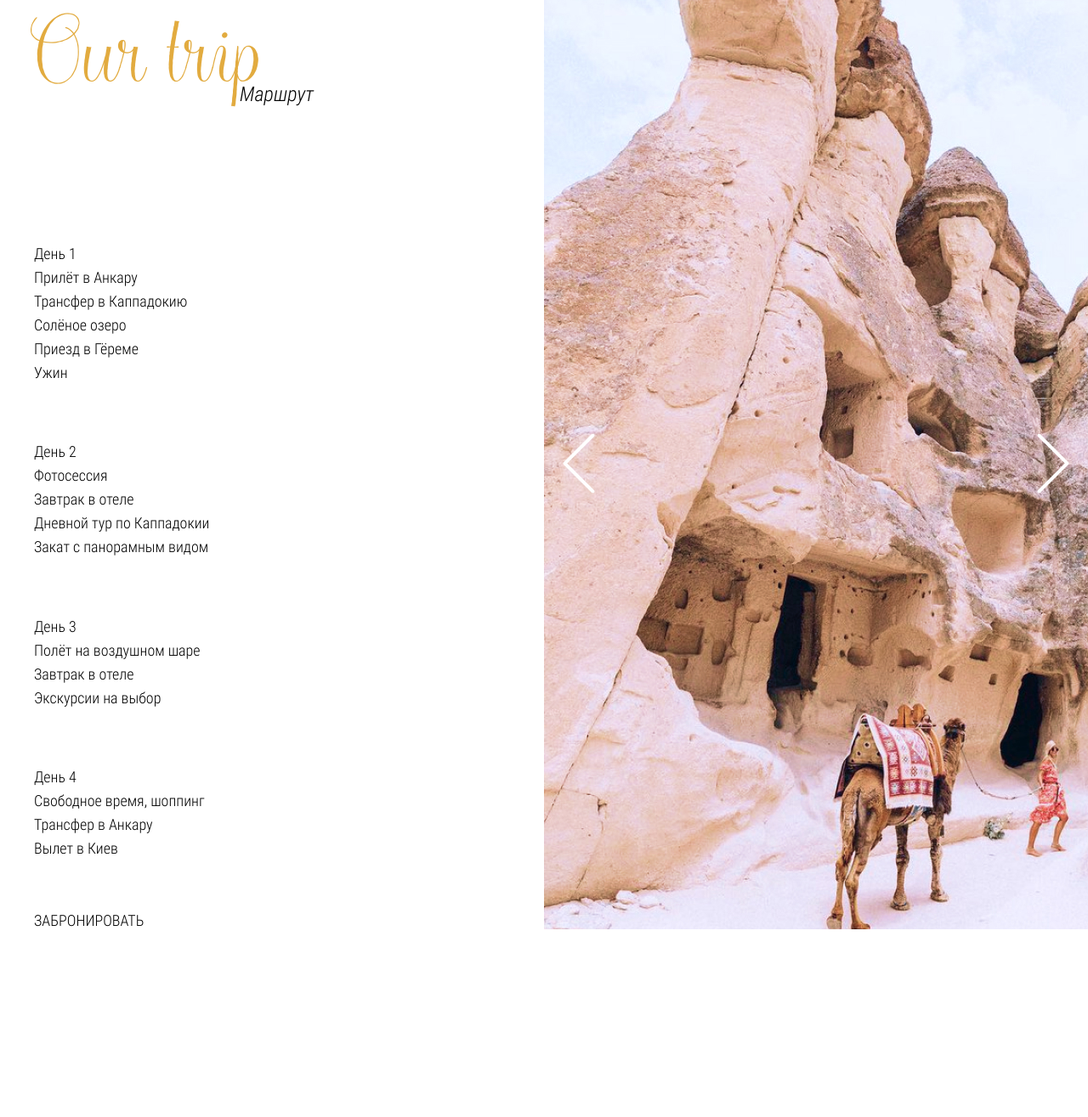
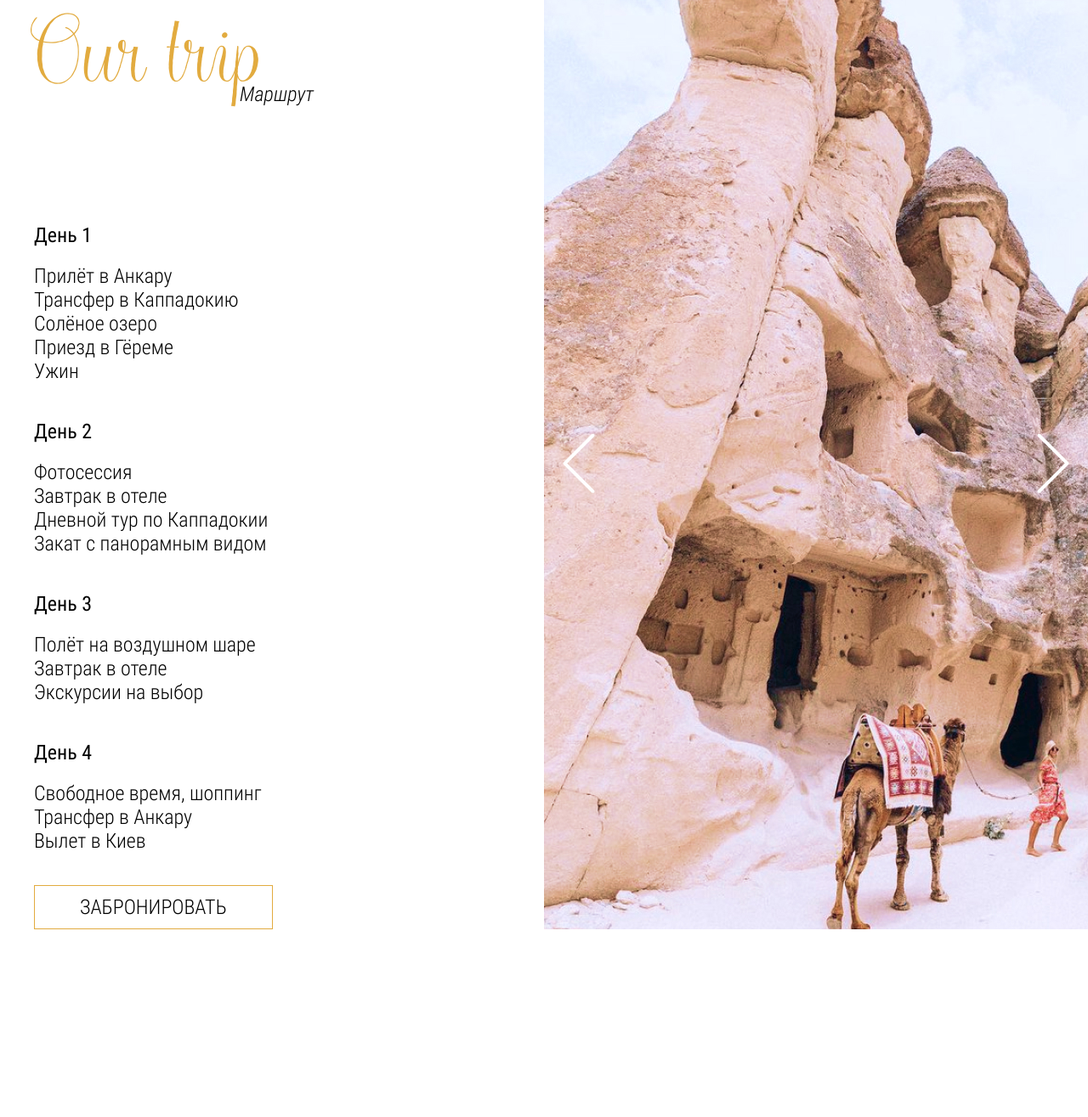
Before and after one commit to Yuriy0014/Cappadocia, a PHP site: page / in a window 1280 px wide. Shown: the part 2127-3442 px from the top of the page at 85% size. Run offline with PHP 8.4, Linux system fonts and the light colour scheme.

Commit message:
Our trip DONE

```diff
--- a/css/style.css
+++ b/css/style.css
@@ -203,8 +203,8 @@ body{
 }
 
 .fairy-tail__title span{
-        margin-left: 180px;
-    }
+    margin-left: 180px;
+}
 
 .our-trip__slider{
     width:50%;
@@ -233,15 +233,29 @@ body{
 .our-trip__body{
     width:50%;
     margin-right: auto;
-    padding-right: 304px;
+    padding-right: 55px;
     display: flex;
     flex-direction: column;
     justify-content: space-between;
+    align-items: flex-start;
     height: 100%;
 }
 
 .our-trip__list{
     margin: 5px 0;
-    font-style: 24px;
+    font-size: 24px;
     line-height: 28px;
 }
+
+.our-trip__list li:first-child{
+    margin-bottom: 20px;
+    font-family: 'RobotoCondensed-Regular';
+}
+
+.our-trip__btn{
+    font-family: 'RobotoCondensed-Light';
+    font-size: 24px;
+    line-height: 28px;
+    border: 1px solid #E2AB3F;
+    padding: 11px 53px;
+}
--- a/index.html
+++ b/index.html
@@ -4,7 +4,7 @@
   <meta charset="UTF-8">
   <meta name="viewport" content="width=device-width, initial-scale=1.0">
   <meta http-equiv="X-UA-Compatible" content="ie=edge">
-  <title>Document</title>
+  <title>Cappadocia</title>
   <link rel="stylesheet" href="css/reset.css">
   <link rel="stylesheet" href="css/slick.css">
   <link rel="stylesheet" href="css/style.css">
```
